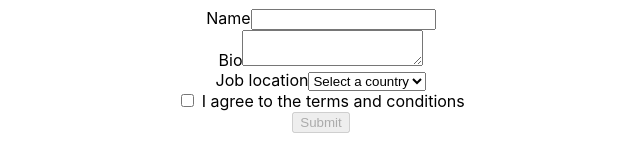
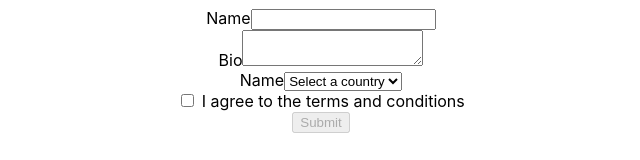
Before and after one commit to kiranbansode/learn-react-testing, a React (Create React App) app in the folder React-Testing-Tutorial/app/: page / in a window 1280 px wide. Shown: the part 123-283 px from the top of the page, without its empty margins (319-959 px from the left). Built offline with nearby package versions, Linux system fonts and the light colour scheme.

Commit message:
20. getByLabelText

```diff
--- a/React-Testing-Tutorial/app/src/components/application/application.tsx
+++ b/React-Testing-Tutorial/app/src/components/application/application.tsx
@@ -14,7 +14,7 @@
 				</div>
 
 				<div>
-					<label htmlFor="job-location">Job location</label>
+					<label htmlFor="job-location">Name</label>
 					<select id="job-location">
 						<option value="">Select a country</option>
 						<option value="US">United States</option>
```
Also changed, not shown: 2 other files (tests, documents, lock files or other folders).
